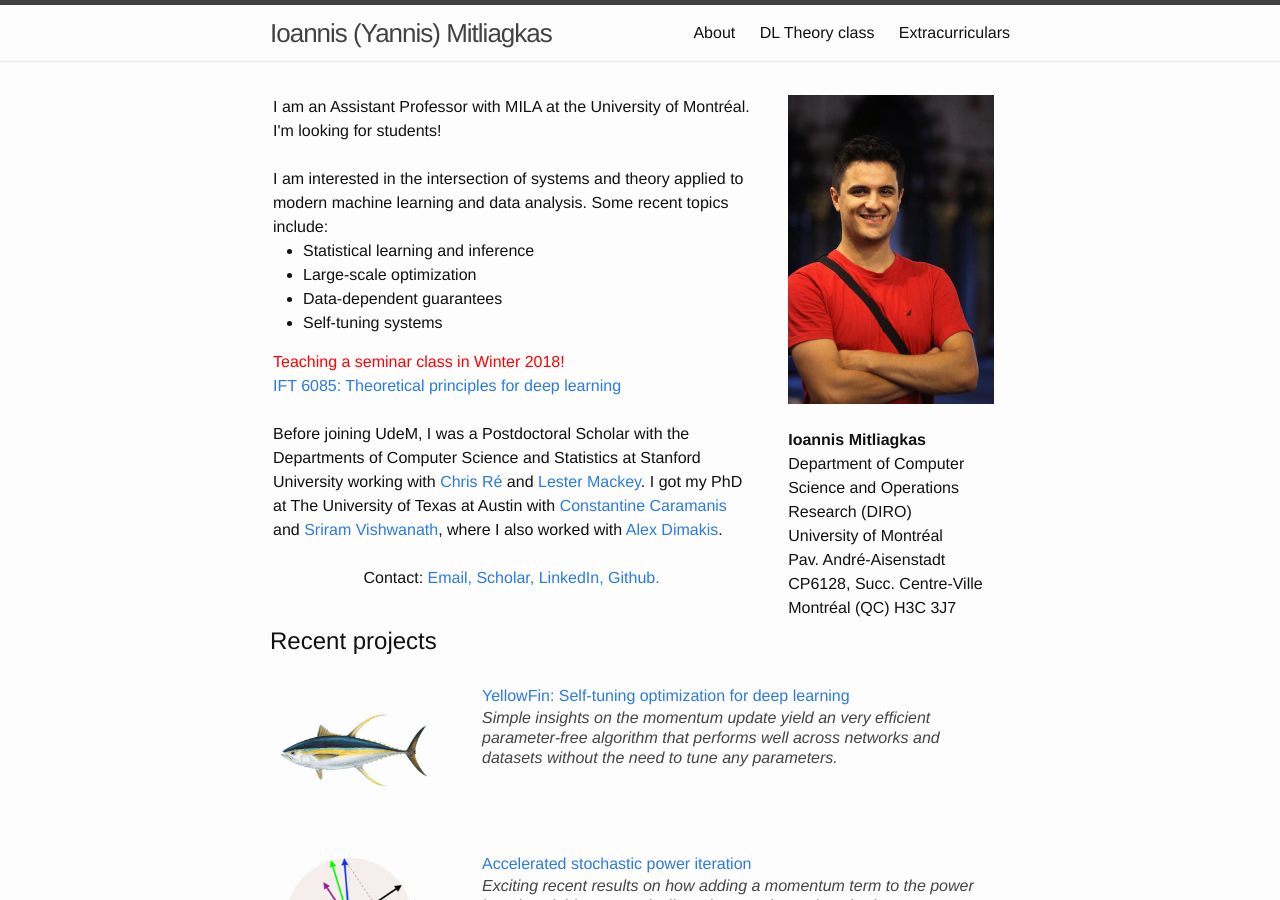
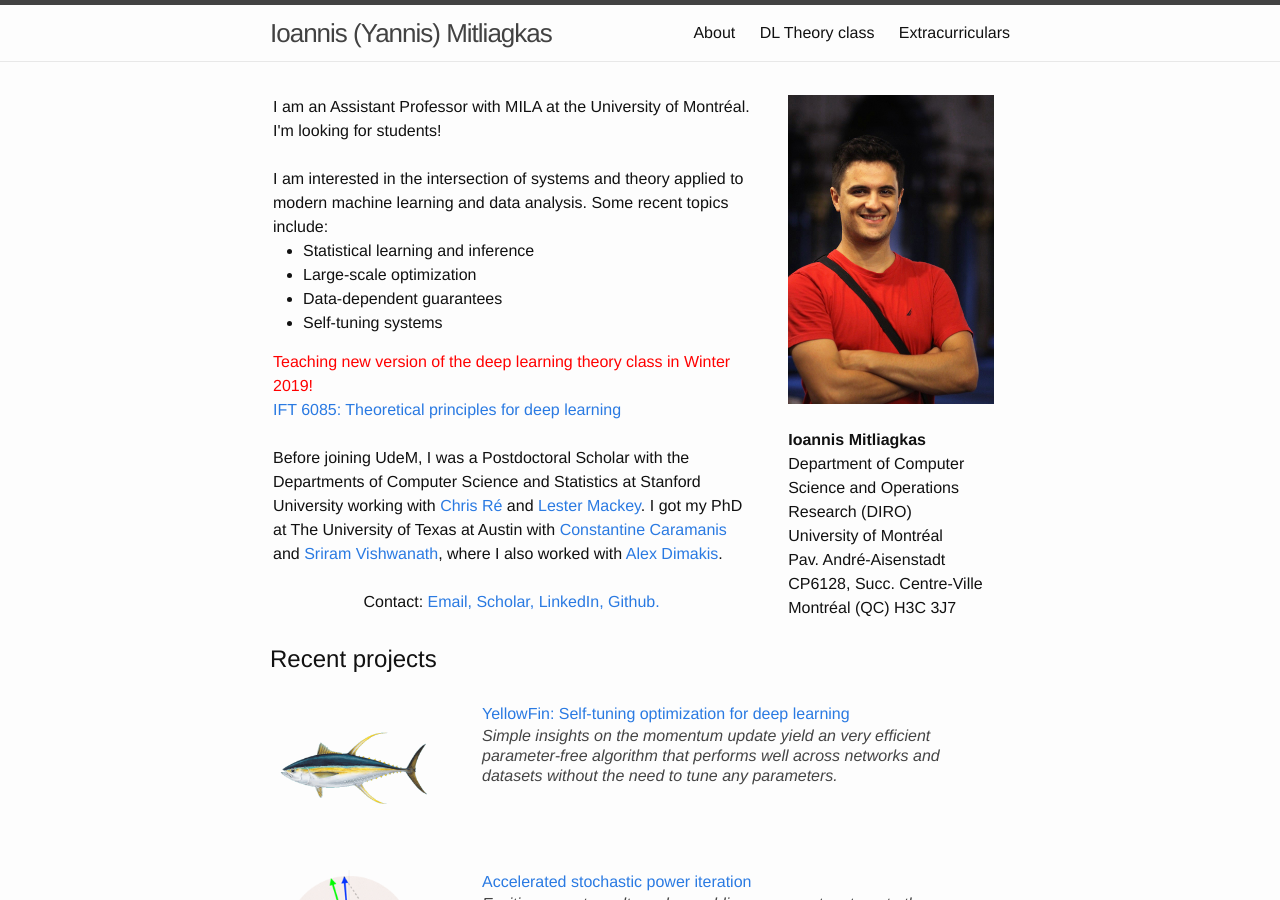
Before and after one commit to mitliagkas/mitliagkas.github.io, a Jekyll site: the page built from index.html, in a window 1280 px wide and 900 px high. Built offline with Jekyll 4.4.1, drawn with Linux system fonts in a browser that asks for light colours.

Commit message:
Link to new class

```diff
--- a/index.html
+++ b/index.html
@@ -24,11 +24,11 @@
 		<li>Self-tuning systems</li>
 	</ul>
 	<font color="red">
-		Teaching a seminar class in Winter 2018!
+		Teaching new version of the deep learning theory class in Winter 2019!
 	</font>
 		<br>
 
-	      <a href="ift6085-dl-theory-class/">
+	      <a href="ift6085-dl-theory-class-2019/">
 		IFT 6085: Theoretical principles for deep learning
 		</a>
 	<br>
```
